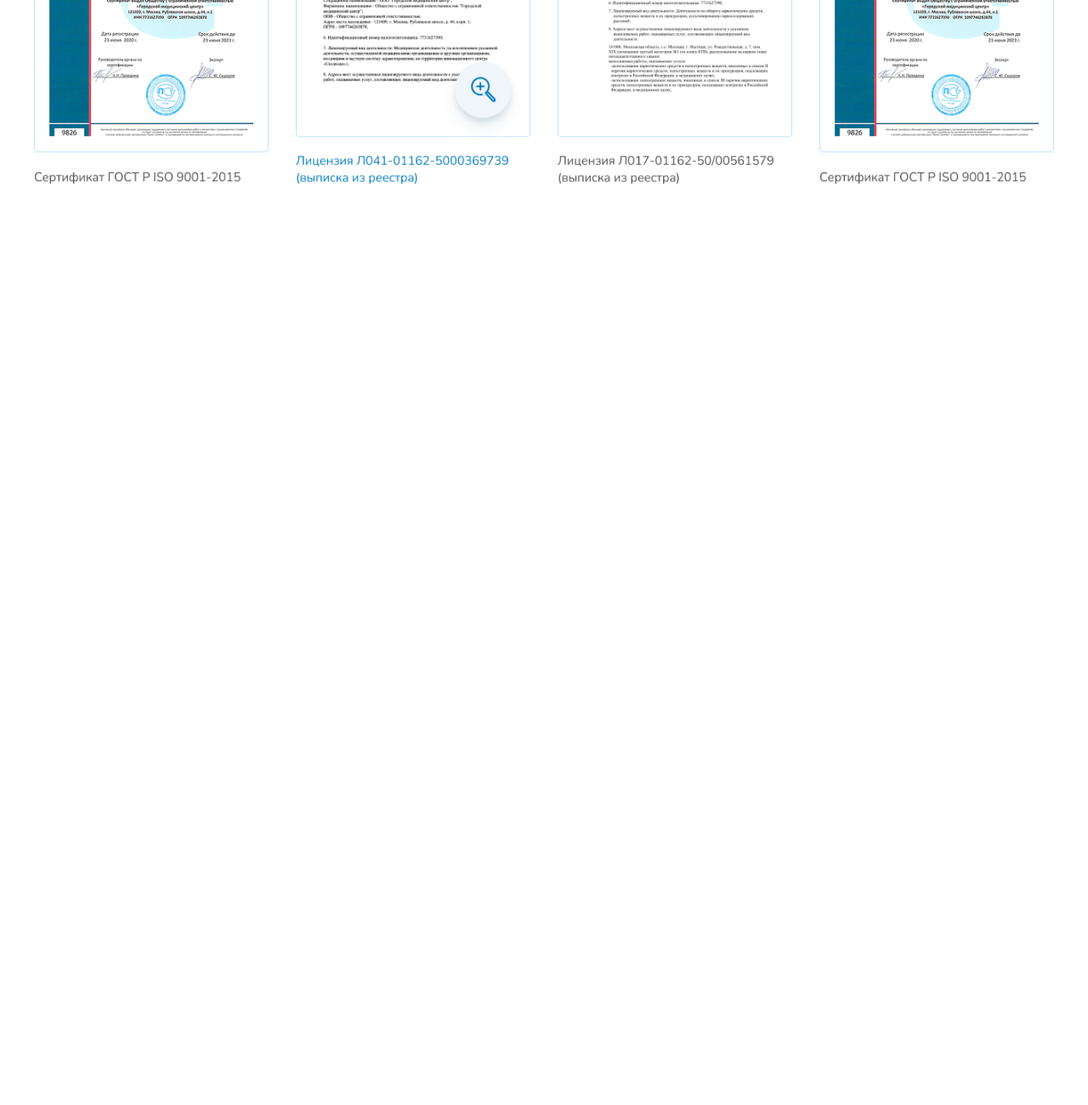
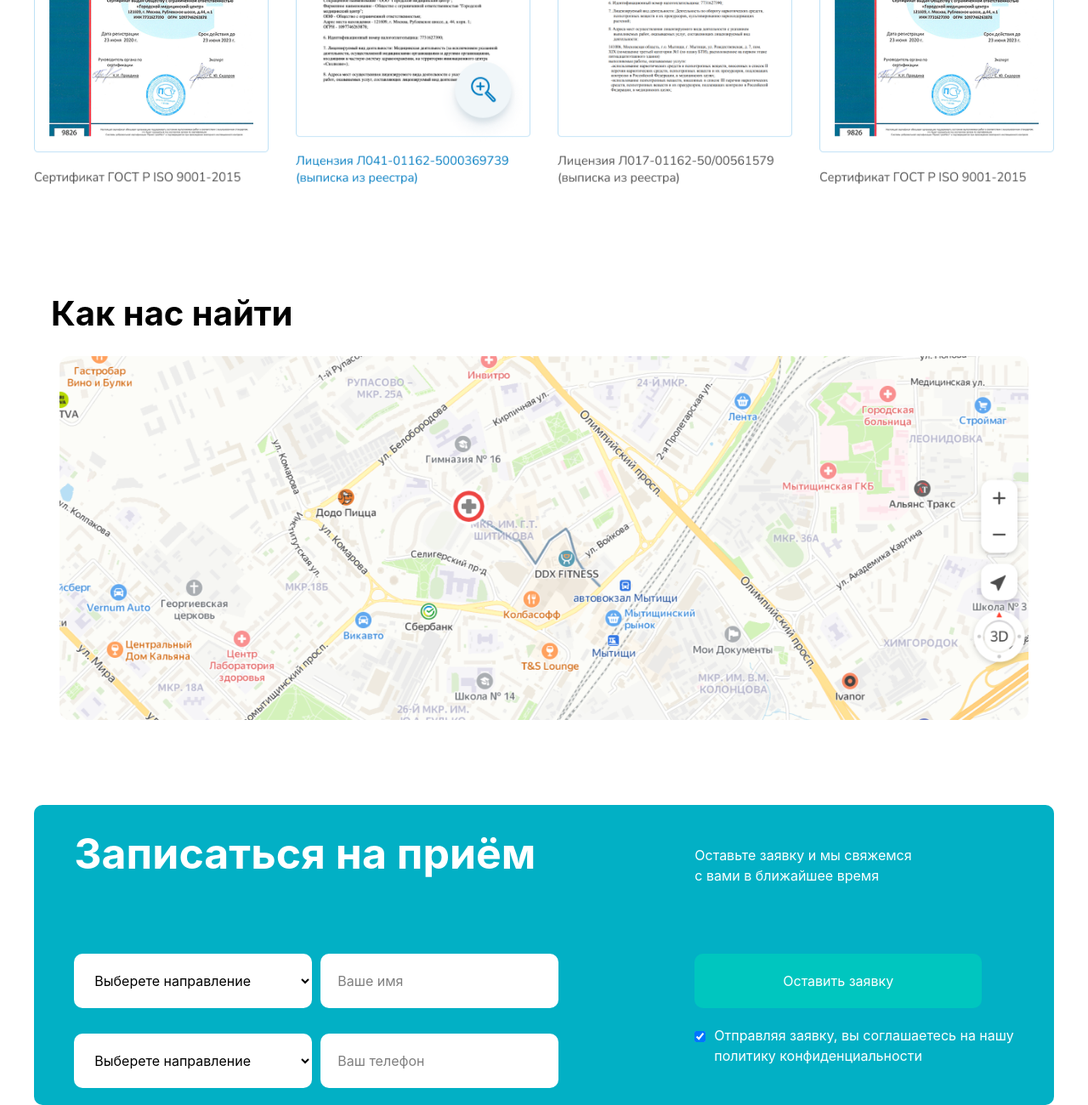
Before and after one commit to usmonnh-hub/GMS, a website: page src/Abdullo.html in a window 1280 px wide. Shown: the part 4890-6190 px from the top of the page at 85% size. Before the commit the page ends 5109 px from the top, so only its background shows below. Drawn offline with nearby package versions, Linux system fonts and the light colour scheme; files that its build step writes are made by us from their sources.

Commit message:
section10

```diff
--- a/src/Abdullo.html
+++ b/src/Abdullo.html
@@ -465,6 +465,55 @@
     </section>
 
 
+    <section class="max-w-300 m-auto mt-[100px]">
+       <div class="flex justify-between p-[20px]">
+      <h1 class="text-[40px] w-[95%] font-bold">
+       Как нас найти
+      </h1>
+    </div>
+    <div class="w-[95%] m-auto">
+      <img src="./Abdullo-images/map (1).png" alt="">
+    </div>
+
+     <section
+      class="max-w-[1200px] mt-[100px] m-auto flex flex-col gap-[30px] lg:flex-row justify-center items-center rounded-[10px] bg-[#02B0C5] p-[20px]">
+      <div class="flex flex-col gap-[80px] w-[380px] lg:w-[700px]">
+        <h5 class="text-[50px] font-bold text-white">Записаться на приём</h5>
+        <div class="flex flex-col gap-[30px] justify-center">
+          <div class="flex flex-col gap-[10px] lg:flex-row">
+            <select name="" class="p-[20px] lg:w-[40%] w-[85%] p-[10px] bg-white rounded-[10px]" id="">
+              <option>Выберете направление</option>
+            </select>
+            <input type="" name="" id="" class="p-[20px] lg:w-[40%] w-[85%] bg-white rounded-[10px]" placeholder="Ваше имя" />
+          </div>
+          <div class="flex flex-col gap-[10px] lg:flex-row">
+            <select name="" class="p-[20px] lg:w-[40%] w-[85%] bg-white rounded-[10px]" id="">
+              <option>Выберете направление</option>
+            </select>
+            <input type="" name="" id="" class="p-[20px] lg:w-[40%] w-[85%]  bg-white rounded-[10px]" placeholder="Ваш телефон" />
+          </div>
+        </div>
+      </div>
+      <div class="flex flex-col gap-[80px] text-white">
+        <h5>
+          Оставьте заявку и мы свяжемся<br />
+          с вами в ближайшее время
+        </h5>
+        <div>
+          <button class="p-[20px] w-[90%] rounded-[10px] bg-[#00C6BF]">
+            Оставить заявку
+          </button>
+          <div class="flex items-center gap-[10px]">
+            <input type="checkbox" checked name="" id="" />
+            <h5 class="pt-[20px]">
+              Отправляя заявку, вы соглашаетесь на нашу<br />
+              политику конфиденциальности
+            </h5>
+          </div>
+        </div>
+      </div>
+    </section>
+    </section>
 
 
 
```
Also changed, not shown: src/Abdullo-images/map (1).png (added).
